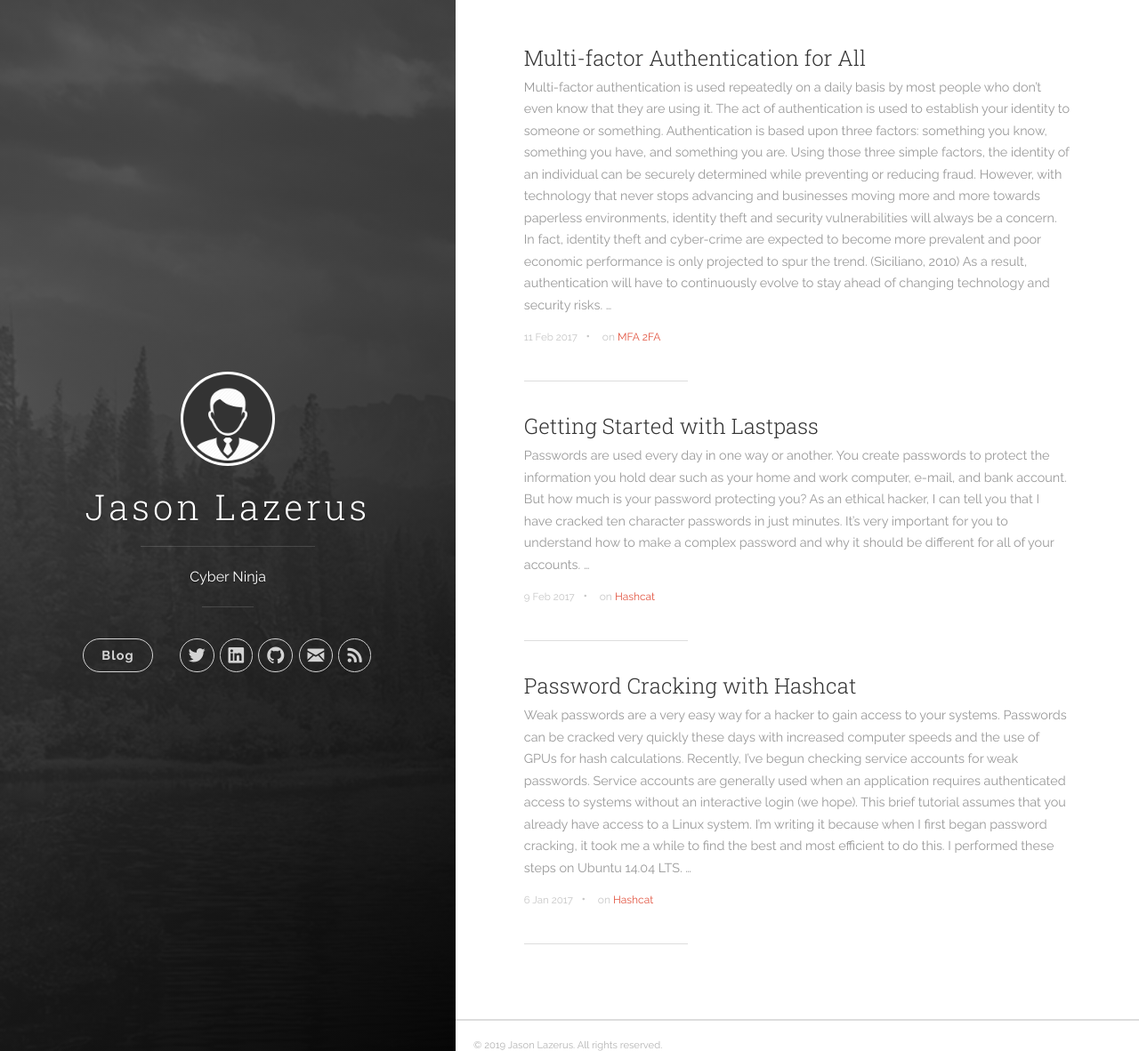
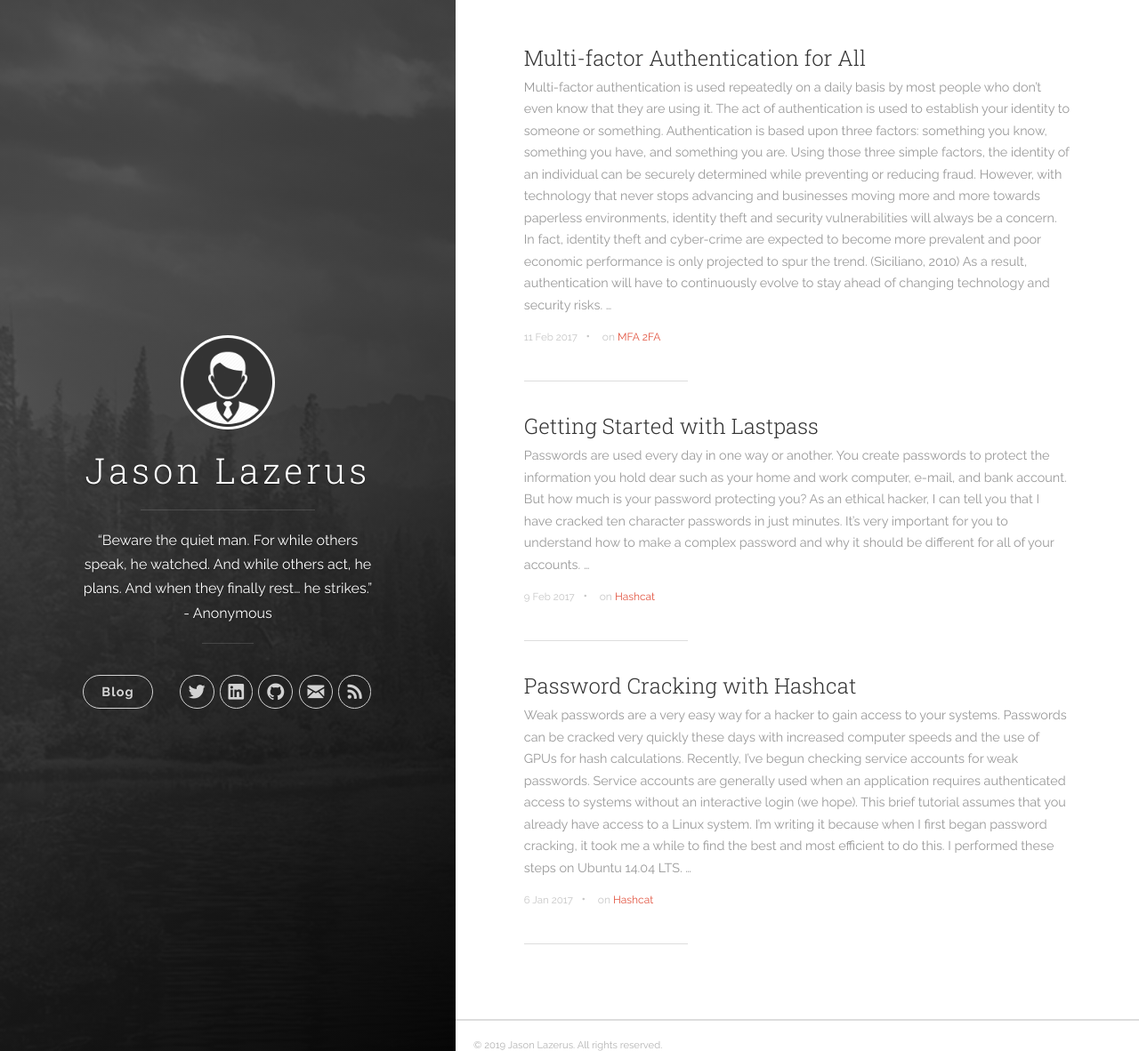
Before and after one commit to InfoSecured/infosecured.github.io, a Jekyll site: the page built from index.html, in a window 1280 px wide and 1182 px high. Shown: the whole window at 89% size. Built offline with Jekyll 4.4.1, drawn with Linux system fonts in a browser that asks for light colours; the list of posts is cut into pages by our own code.

Commit message:
Update _config.yml

```diff
--- a/_config.yml
+++ b/_config.yml
@@ -1,6 +1,6 @@
 # Site settings
 title: Jason Lazerus
-description: 'Cyber Ninja'
+description: '“Beware the quiet man. For while others speak, he watched. And while others act, he plans. And when they finally rest… he strikes.” - Anonymous'
 url: 'http://infosecured.github.io'
 baseurl: '/'
 # google_analytics: 'UA-XXXXXX-X'
```
